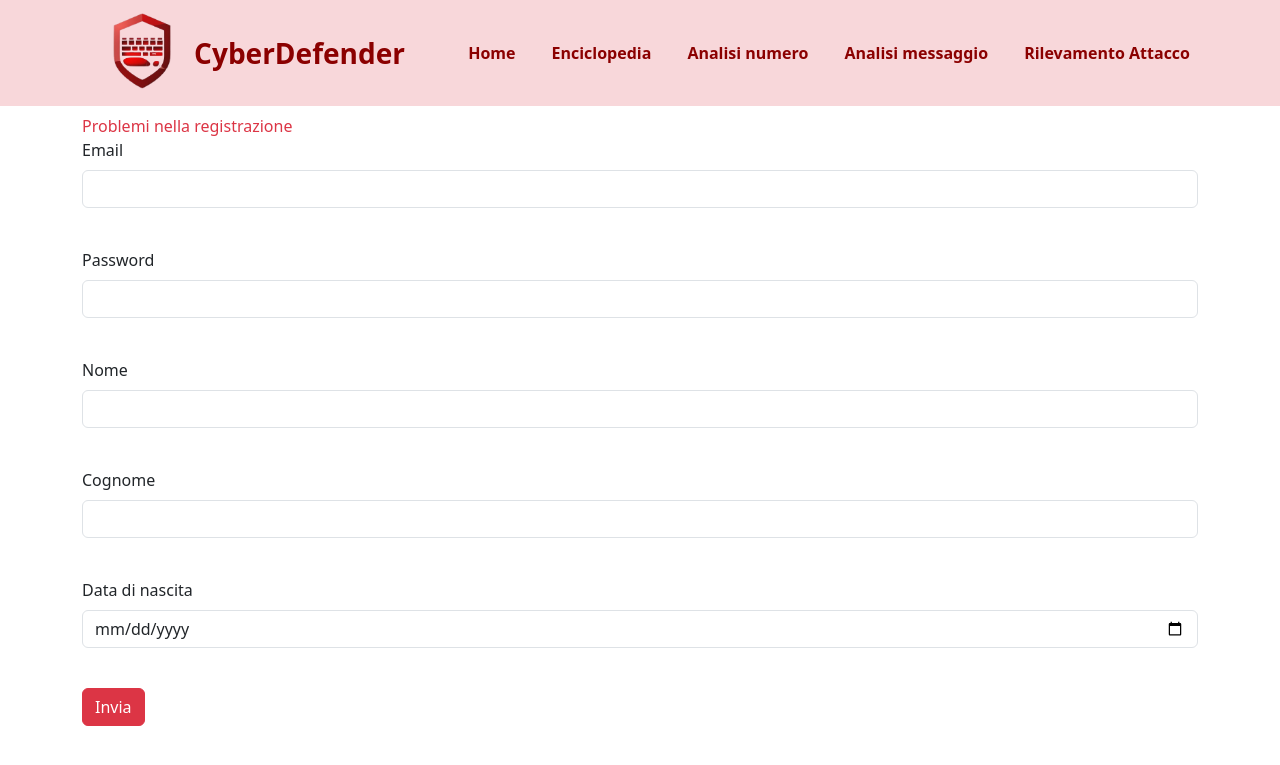
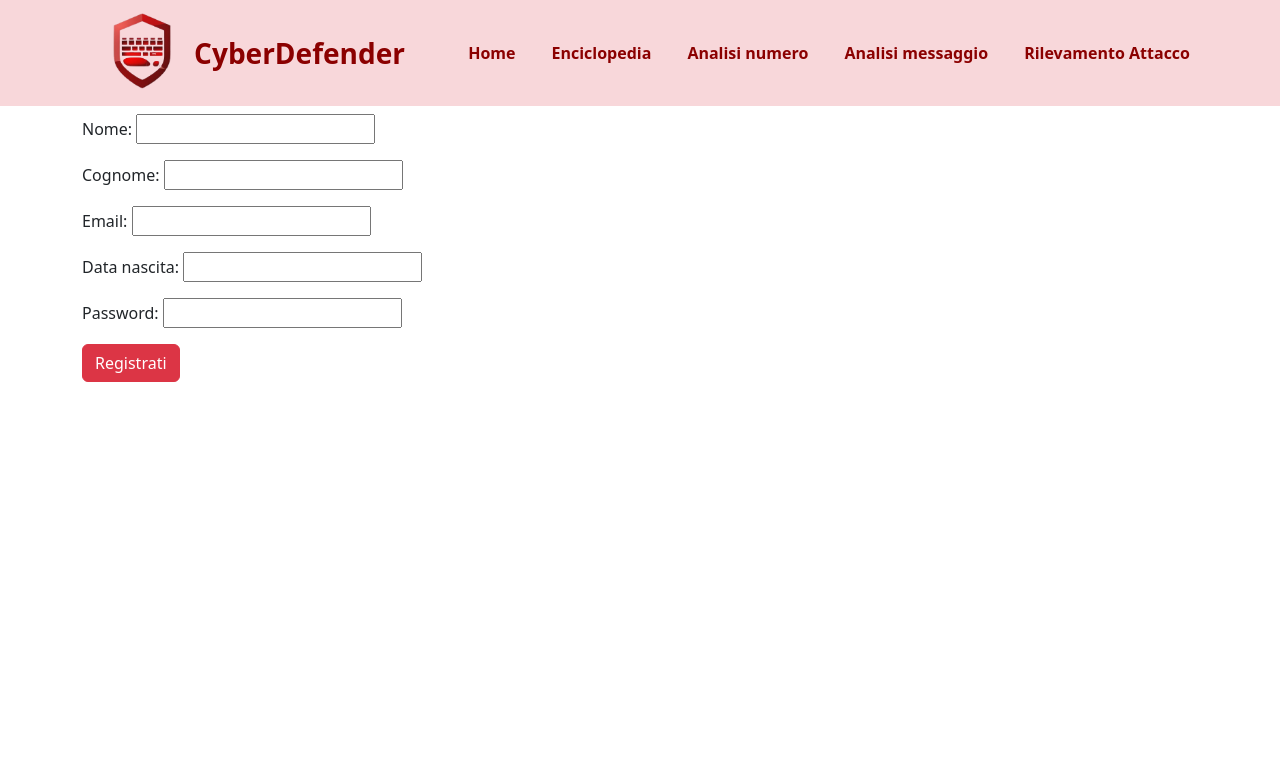
Before and after one commit to Axel0252/SW_Sicuro_Website, a Django app: page /login/registrazione_privato in a window 1280 px wide. Shown: the top 765 px of the page. Run offline with Django 5.2, Linux system fonts and the light colour scheme.

Commit message:
Aggiornato registration form per il privato

```diff
--- /dev/null
+++ b/website/login/forms.py
@@ -0,0 +1,26 @@
+from django import forms
+import re
+from django.core.exceptions import ValidationError
+
+class privateRegistrazionForm(forms.Form):
+    nome = forms.CharField(max_length=15)
+    cognome = forms.CharField(max_length=15)
+    email = forms.EmailField(max_length=35, min_length=11)
+    data_nascita = forms.DateField()
+    password = forms.CharField(widget=forms.PasswordInput)
+
+    def clean_password(self):
+        password = self.cleaned_data.get('password')
+
+        if len(password) < 8:
+            raise ValidationError("La password deve contenere almeno 8 caratteri.")
+        if not re.search(r"[A-Z]", password):
+            raise ValidationError("La password deve contenere almeno una lettera maiuscola.")
+        if not re.search(r"[a-z]", password):
+            raise ValidationError("La password deve contenere almeno una lettera minuscola.")
+        if not re.search(r"[0-9]", password):
+            raise ValidationError("La password deve contenere almeno un numero.")
+        if not re.search(r"[!@#$%^&*]", password):
+            raise ValidationError("La password deve contenere almeno un simbolo (!@#$%^&*).")
+
+        return password
--- a/website/login/views.py
+++ b/website/login/views.py
@@ -3,6 +3,7 @@ from enciclopedia.models import *
 from django.core.exceptions import ObjectDoesNotExist, ValidationError
 from django.contrib.auth.hashers import make_password, check_password
 from django.db import transaction
+from .forms import privateRegistrazionForm
 
 def index(request):
     return render(request, 'loginIndex.html')
@@ -32,35 +33,35 @@ def registration(request):
 
 def registrazione_privato(request):
     if request.method == 'POST':
+        form = privateRegistrazionForm(request.POST)
         email = request.POST.get('email')
         utente = Utente.objects.filter(email=email)
         if len(utente) != 0:
             return render(request, 'registra_privato.html', {'error_message':"Questa mail è già associata ad un altro utente."})
-        password = request.POST.get('passw')
-        hashed_password = make_password(password)
-        nome = request.POST.get('nome')
-        cognome = request.POST.get('cognome')
-        dataNascita = request.POST.get('dataNascita')
 
-        utente = Utente.objects.create(
-            email=email,
-            password=hashed_password,
-            data_nascita=dataNascita,
-            nome=nome,
-            cognome=cognome,
-            tipo_utente='privato',
-            ruolo='privato',
-        )
-        try:
-            utente.full_clean()
-        except ValidationError:
-            utente.delete()
-            return render(request, 'loginIndex.html', {'error_message' : "Dati inseriti non validi"})
+        if form.is_valid():
+            hashed_password = make_password(form.password)
 
-        return render(request, 'loginIndex.html', {'success_message':"Registrazione avvenuta con successo"})
+            utente = Utente.objects.create(
+                email=form.cleaned_data['email'],
+                password=hashed_password,
+                data_nascita=form.cleaned_data['data_nascita'],
+                nome=form.cleaned_data['nome'],
+                cognome=form.cleaned_data['cognome'],
+                tipo_utente='privato',
+                ruolo='privato',
+            )
+            try:
+                utente.full_clean()
+            except ValidationError:
+                utente.delete()
+                return render(request, 'loginIndex.html', {'error_message' : "Dati inseriti non validi"})
+
+            return render(request, 'loginIndex.html', {'success_message':"Registrazione avvenuta con successo"})
 
     else:
-        return render(request, 'registra_privato.html', {'error_message':"Problemi nella registrazione"}) # request error
+        form = privateRegistrazionForm()
+    return render(request, 'registra_privato.html', {'form':form})
 
 
 def registrazione_azienda(request):
--- a/website/templates/registra_privato.html
+++ b/website/templates/registra_privato.html
@@ -12,31 +12,23 @@
 <form method="post" action="registrazione_privato">
     {% csrf_token %}
     <div class="mb-3">
-        <label for="email" class="form-label">Email </label><br>
-        <input type="email" class="form-control" id="email" name="email"><br>
+        {{ form.as_p }}
     </div>
 
-    <div class="mb-3">
-        <label for="passw" class="form-label">Password </label><br>
-        <input type="password" class="form-control" id="passw" name="passw"><br>
-    </div>
+    <button type="submit" class="btn btn-danger">Registrati</button>
 
-    <div class="mb-3">
-        <label for="nome" class="form-label">Nome </label><br>
-        <input type="text" class="form-control" id="nome" name="nome"><br>
-    </div>
-
-    <div class="mb-3">
-        <label for="cognome" class="form-label">Cognome </label><br>
-        <input type="text" class="form-control" id="cognome" name="cognome"><br>
-    </div>
-
-    <div class="mb-3">
-        <label for="dataNascita" class="form-label">Data di nascita </label><br>
-        <input type="date" class="form-control" id="dataNascita" name="dataNascita"><br>
-    </div>
-
-    <button type="submit" class="btn btn-danger">Invia</button>
+    {% if form.errors %}
+      <ul class="text-danger">
+        {% for field in form %}
+          {% for error in field.errors %}
+            <li>{{ error }}</li>
+          {% endfor %}
+        {% endfor %}
+        {% for error in form.non_field_errors %}
+          <li>{{ error }}</li>
+        {% endfor %}
+      </ul>
+    {% endif %}
 
 </form>
 
--- a/website/templates/sceltaUtente.html
+++ b/website/templates/sceltaUtente.html
@@ -11,8 +11,8 @@
         Chi vuoi registrare?
     </p>
     <div class="d-grid gap-2 col-6 md-auto">
-        <a href="/login/scelta_privato" class="btn btn-danger btn-lg">Privato</a>
-        <a href="/login/scelta_azienda" class="btn btn-danger btn-lg">Azienda</a>
+        <a href="/login/registrazione_privato" class="btn btn-danger btn-lg">Privato</a>
+        <a href="/login/registrazione_azienda" class="btn btn-danger btn-lg">Azienda</a>
     </div>
 </div>
 
```
